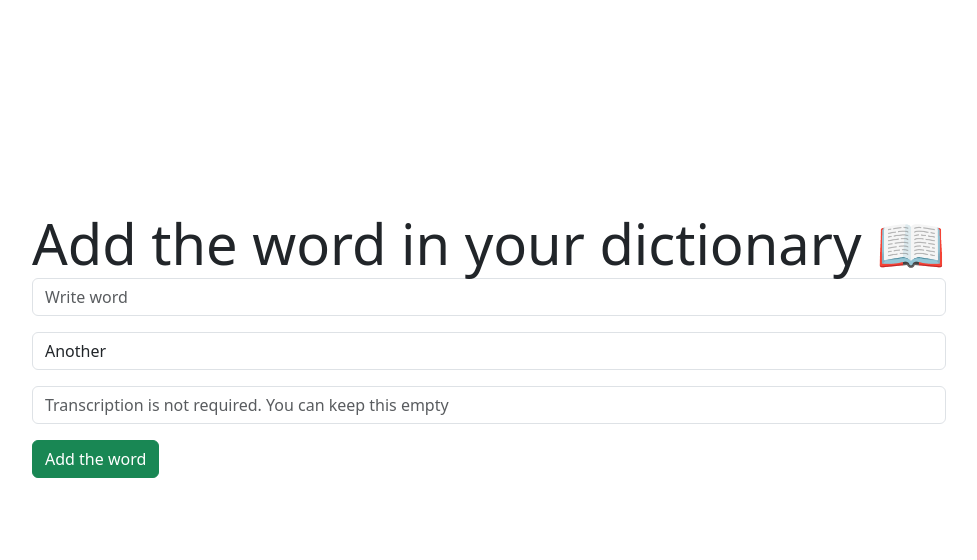
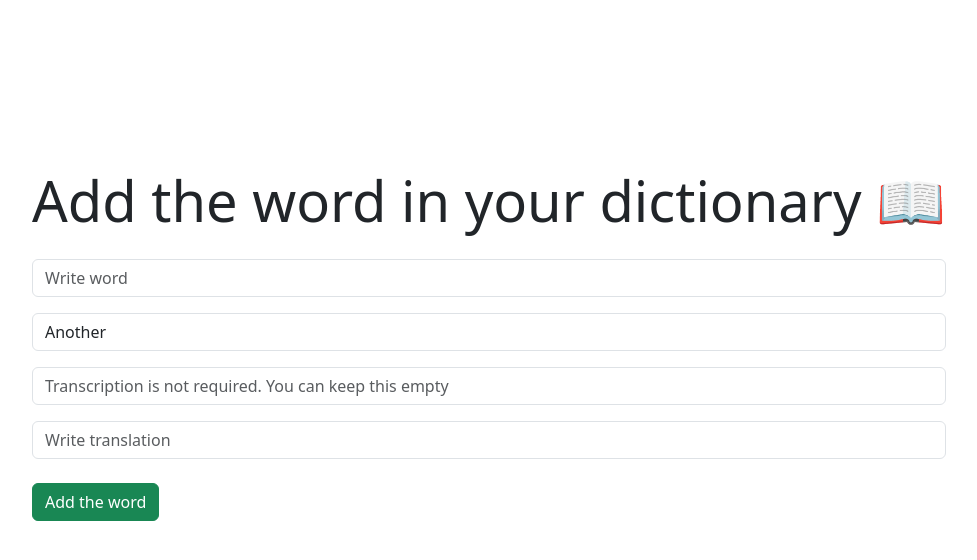
Before and after one commit to MikhailSavenko/memorizeIt, a Django app: page /write/ in a window 1280 px wide. Shown: the part 73-633 px from the top of the page, without its empty margins (151-1128 px from the left). Run offline with Django 5.2, Linux system fonts and the light colour scheme; some libraries are stand-ins or nearby versions.

Commit message:
write-word html added translate field

```diff
--- a/templates/word/write_word.html
+++ b/templates/word/write_word.html
@@ -8,16 +8,38 @@
   <div class="write-form">
     <form method="post" action="{% url 'word:new_word' %}">
       {% csrf_token %}
-            <div class="display-4">Add the word in your dictionary 📖</div>
+
+      <div class="display-4 mb-4">Add the word in your dictionary 📖</div>
+
         {% if form.non_field_errors %}
           {% for error in form.non_field_errors %}
             <div class="alert alert-danger">{{ error }}</div>
           {% endfor %}
         {% endif %}
+
         {% for field in form %}
-                <p>{{ field }}</p>
+          <div class="mb-3">
+            {{ field }}
+            {% if field.errors %}
+              <div class="text-danger small mb-1">{{ field.errors.0 }}</div>
+            {% endif %}
+          </div>
         {% endfor %}
-            <span>{{ error }}</span>
+
+        {{ translation_formset.management_form }}
+        <div class="translation-block mb-4">
+          {% for translation_form in translation_formset %}
+            <div class="mb-2">
+              {{ translation_form.id }}
+              {{ translation_form.text }}
+
+              {% if translation_form.text.errors %}
+                <div class="text-danger small mb-1">{{ translation_form.text.errors.0 }}</div>
+              {% endif %}
+            </div>
+          {% endfor %}
+        </div>
+
       <button class='btn btn-success' type="submit">Add the word</button>
     </form>
   </div>
--- a/word/forms.py
+++ b/word/forms.py
@@ -44,7 +44,7 @@ TranslationInlineFormSet = forms.inlineformset_factory(
     extra=1,
     can_delete=False,
     widgets={
-        "translation": forms.Select(attrs={
+        "text": forms.TextInput(attrs={
                 "class": "form-control",
                 "placeholder": "Write translation"
             })
```
Lines whose indentation alone changed are shown as unchanged.
